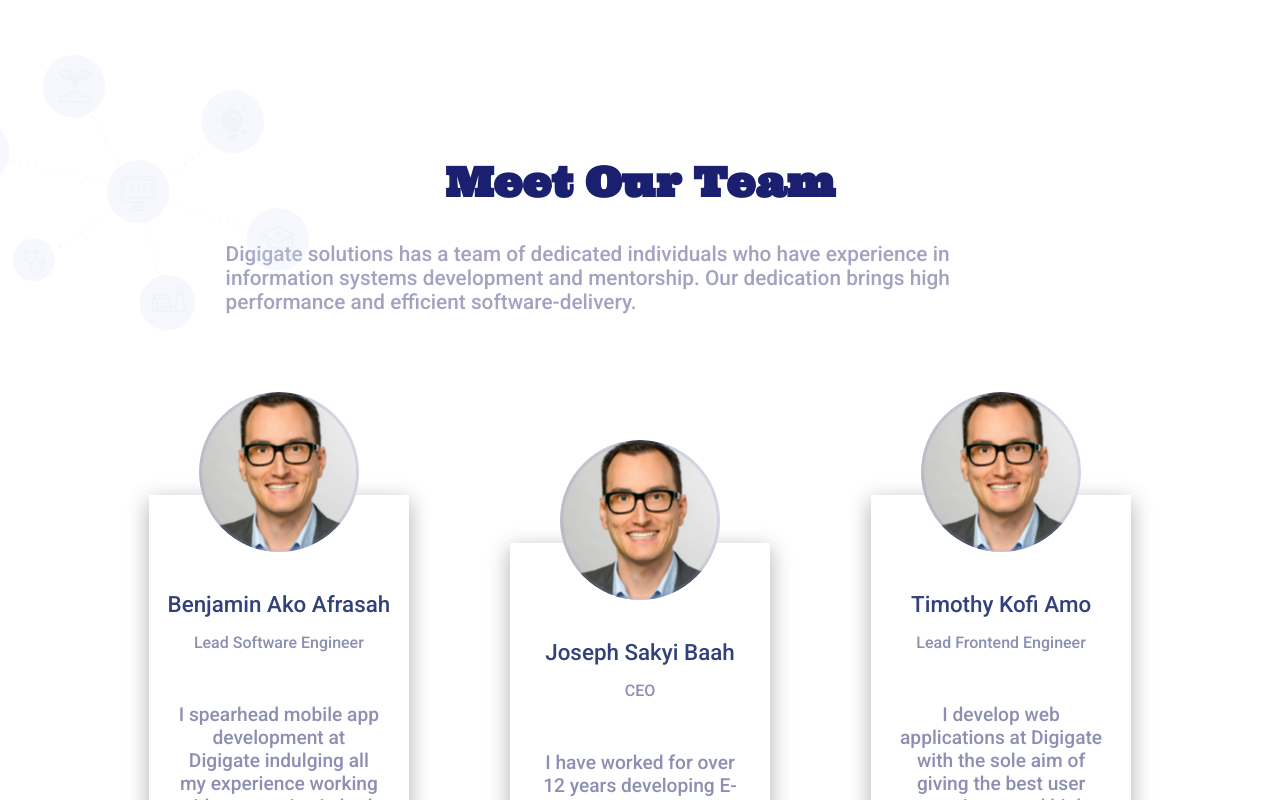
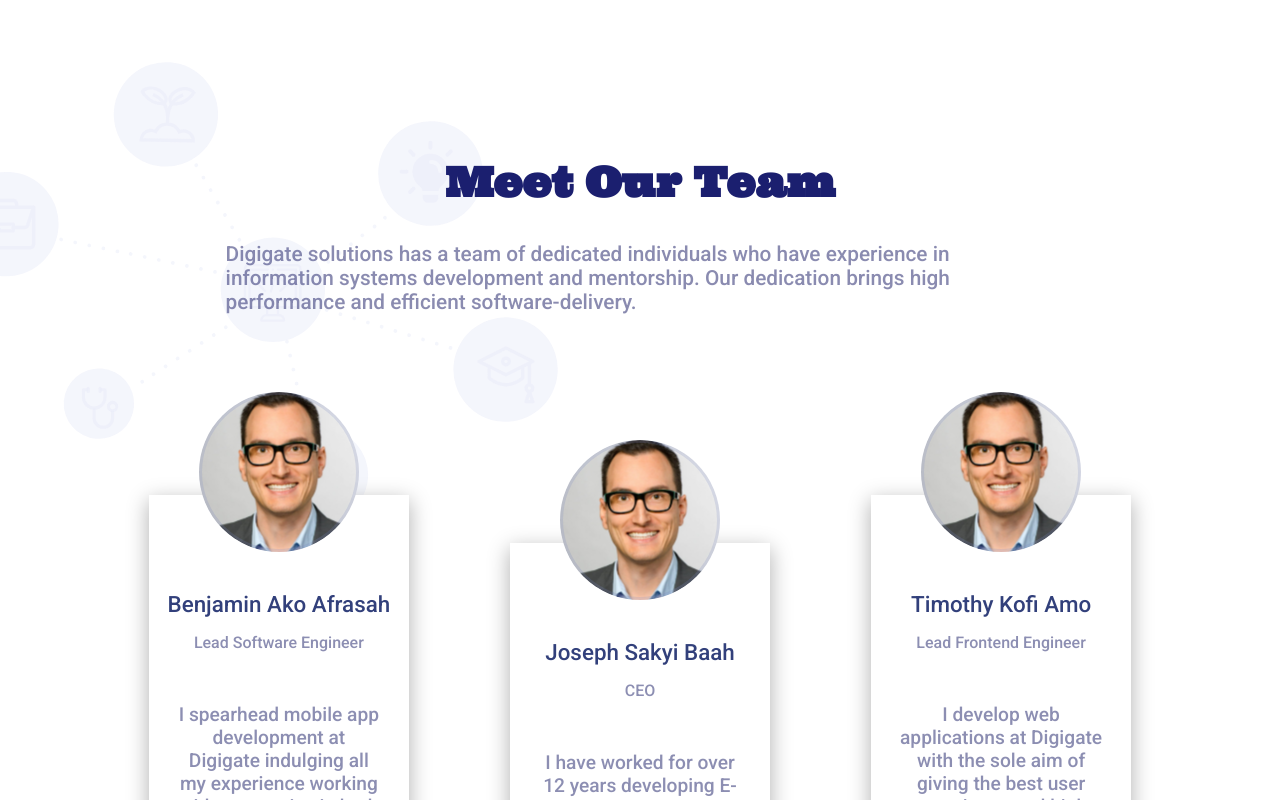
Before and after one commit to KojoOwusu/Digigate-website, a Next.js app: page / in a window 1280 px wide. Shown: the part 3100-3900 px from the top of the page. Built offline with nearby package versions, Linux system fonts and the light colour scheme; a web font is replaced by a local one.

Commit message:
fixed some style issues

```diff
--- a/pages/index.js
+++ b/pages/index.js
@@ -414,7 +414,7 @@
 
 
           <section id={styles.ourteam}>
-            <img src='/svgs/technology Network.svg' id={styles.technetworksvg} style={{ width: "30%", height: "auto", left: "-5%", opacity: "50%" }} />
+            <img src='/svgs/technology Network.svg' id={styles.technetworksvg} style={{ width: "50%", height: "auto", left: "-5%", opacity: "65%" }} />
             <div className={styles.heading}>
               <h2>
                 Meet Our Team
@@ -429,7 +429,7 @@
                 <div className={styles.avatar}>
                 </div>
 
-                <div style={{ display: "flex", flexDirection: "column", alignItems: "center", paddingTop: "5rem" }}>
+                <div style={{ display: "flex", flexDirection: "column", alignItems: "center", paddingTop: "5rem", backgroundColor: "white" }}>
                   <span style={{ color: "#32407B", padding: "1rem 0", fontSize: "1.4rem" }}>Benjamin Ako Afrasah</span>
                   <span style={{ color: "rgba(21,24,97,0.49)" }}>Lead Software Engineer</span>
                   <p id={styles.teamBodytext} style={{ color: "rgba(21,24,97,0.49)", width: "80%", paddingTop: "2rem", marginBottom: "5rem", fontSize: "1.2rem", textAlign: "center" }}>
@@ -442,7 +442,7 @@
                 <div className={styles.avatar}>
                 </div>
 
-                <div style={{ display: "flex", flexDirection: "column", alignItems: "center", paddingTop: "5rem" }}>
+                <div style={{ display: "flex", flexDirection: "column", alignItems: "center", paddingTop: "5rem", backgroundColor: "white" }}>
                   <span style={{ color: "#32407B", padding: "1rem 0", fontSize: "1.4rem" }}>Joseph Sakyi Baah</span>
                   <span style={{ color: "rgba(21,24,97,0.49)" }}>CEO</span>
                   <p id={styles.teamBodytext} style={{ color: "rgba(21,24,97,0.49)", width: "80%", paddingTop: "2rem", marginBottom: "5rem", fontSize: "1.2rem", textAlign: "center" }}>
@@ -453,7 +453,7 @@
               <motion.div id={styles.timothyCard} className={styles.card} style={{ y: y2 }}>
                 <div className={styles.avatar}>
                 </div>
-                <div style={{ display: "flex", flexDirection: "column", alignItems: "center", paddingTop: "5rem" }}>
+                <div style={{ display: "flex", flexDirection: "column", alignItems: "center", paddingTop: "5rem", backgroundColor: "white" }}>
                   <span style={{ color: "#32407B", padding: "1rem 0", fontSize: "1.4rem" }}>Timothy Kofi Amo</span>
                   <span style={{ color: "rgba(21,24,97,0.49)" }}>Lead Frontend Engineer</span>
                   <p id={styles.teamBodytext} style={{ color: "rgba(21,24,97,0.49)", width: "80%", paddingTop: "2rem", marginBottom: "5rem", fontSize: "1.2rem", textAlign: "center" }}>
--- a/styles/footer.module.css
+++ b/styles/footer.module.css
@@ -30,7 +30,7 @@
 	justify-content: flex-start;
 	align-items: center;
 	color: white;
-	z-index: 10;
+	z-index: 4;
 }
 .footer .logo img {
 	position: relative;
@@ -46,7 +46,7 @@
 .footer .linkscontainer {
 	display: flex;
 	padding-top: 1rem;
-	z-index: 10;
+	z-index: 4;
 }
 
 .footer .linklist ul {
@@ -123,21 +123,22 @@
 		font-size: 0.9rem;
 	}
 }
-@media only screen and (min-width: 600px) and (max-width: 992px) {
+@media only screen and (min-width: 600px) and (max-width: 1024px) {
 	.footer {
 		padding: 2rem 1.6rem;
 	}
 	.footer h3 {
 		font-size: 2rem;
 		margin-bottom: 0.5rem;
+		padding-left: 2rem;
 	}
 	.footer p {
 		font-size: 1.5rem;
 		margin-top: 1rem;
 		margin-bottom: 1rem;
+		padding-left: 2rem;
 	}
 	#concentricBig {
-		display: none !important;
 	}
 	.footer .footercontainer {
 		flex-wrap: wrap;
@@ -146,5 +147,6 @@
 	.footer .footercontainer .linkscontainer {
 		padding-left: 5rem;
 		padding-top: 3rem;
+		margin: auto;
 	}
 }
--- a/styles/landpage.module.css
+++ b/styles/landpage.module.css
@@ -360,6 +360,11 @@
 	z-index: -1;
 }
 
+#ourteam .heading {
+	position: relative;
+	z-index: 2;
+}
+
 #ourteam h2 {
 	text-align: center;
 	margin-top: 5rem;
@@ -370,16 +375,20 @@
 	text-align: justfiy;
 	width: 70%;
 	font-size: 1.3rem;
-	color: rgba(21, 24, 97, 0.4);
+	color: rgba(21, 24, 97, 0.5);
 	margin-left: auto;
 	margin-right: auto;
-	z-index: 2;
 }
+#technetworksvg {
+	z-index: 1 !important;
+}
+
 #ourteam .teamcontainer {
 	padding: 10rem 0;
 	display: flex;
 	flex-direction: row;
 	justify-content: space-evenly;
+	position: relative;
 }
 #ourteam .teamcontainer .card {
 	position: relative;
@@ -390,6 +399,7 @@
 	-webkit-box-shadow: 0px 6px 20px 1px #b5b5b5;
 	box-shadow: 0px 6px 20px 1px #b5b5b5;
 	border-bottom: 0.5rem solid #7987c3;
+	z-index: 2;
 }
 
 #ourteam .teamcontainer .card .avatar {
@@ -590,8 +600,9 @@
 	}
 
 	#ourteam #technetworksvg {
-		width: 80% !important;
+		width: 100% !important;
 		z-index: 1 !important;
+		left: -7rem !important;
 	}
 
 	#ourteam h2 {
@@ -781,6 +792,7 @@
 	}
 
 	.aboutsection {
+		margin-top: 10rem;
 		padding-left: 1.4rem;
 		padding-right: 2rem;
 	}
--- a/styles/navbar.module.css
+++ b/styles/navbar.module.css
@@ -158,12 +158,13 @@
 		display: inline-block;
 	}
 }
-@media only screen and (min-width: 600px) and (max-width: 992px) {
+@media only screen and (min-width: 600px) and (max-width: 1024px) {
 	.navbar .container,
 	.navsticky .container {
 		font-size: 0.9rem;
 		padding-left: 2rem;
 		padding-right: 2rem;
+		padding-top: 1rem;
 	}
 
 	.navbar .container ul {
```
